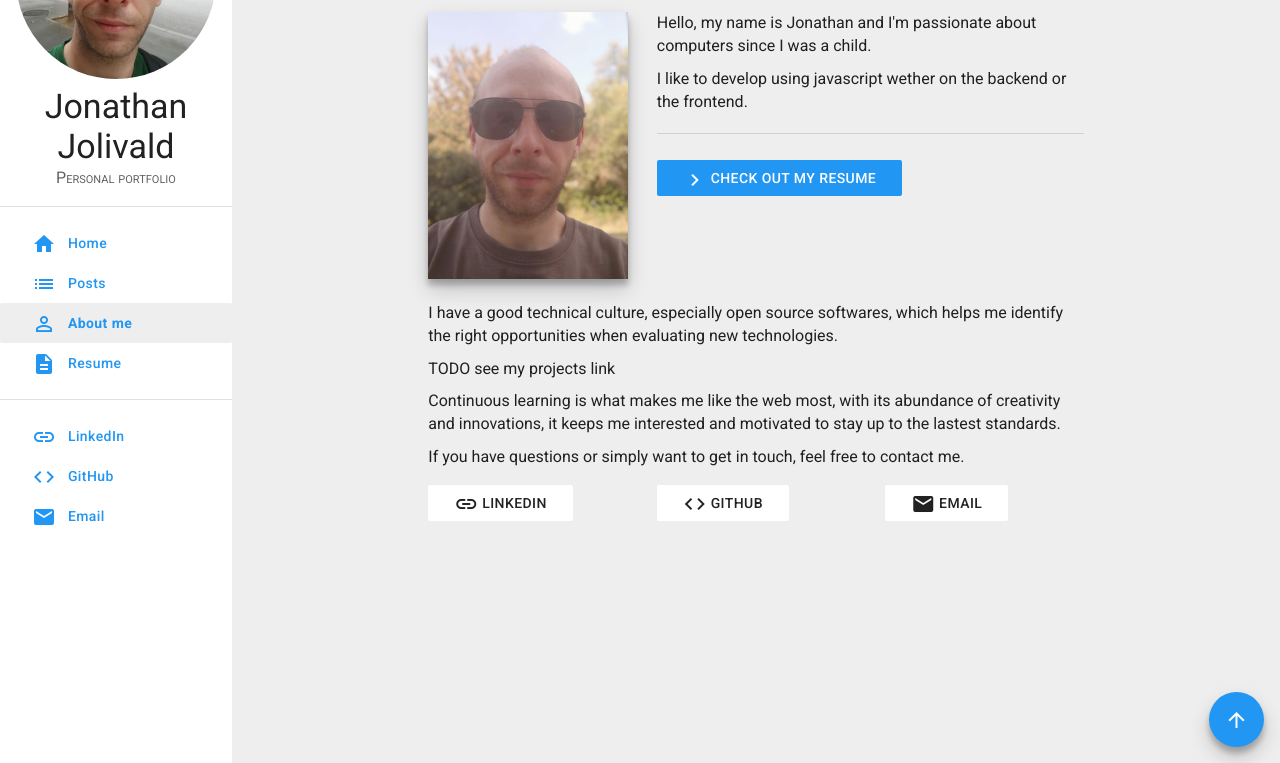
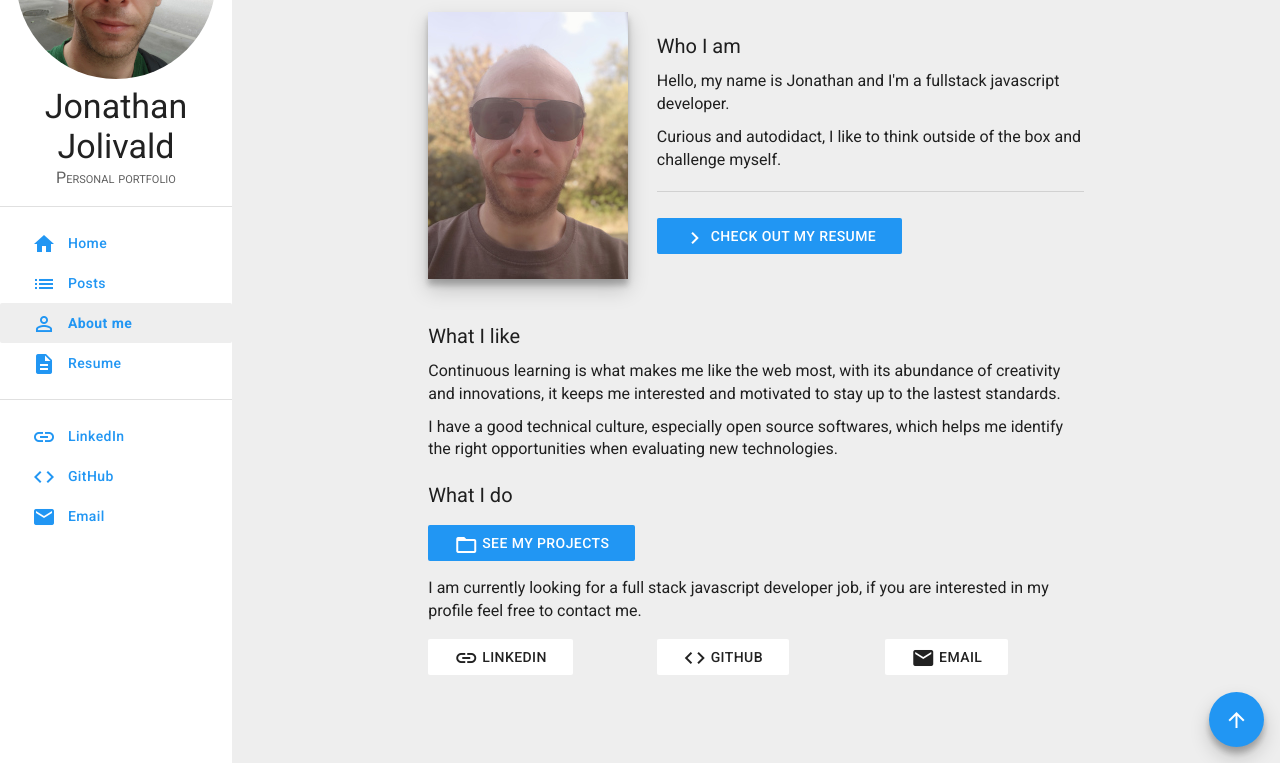
Before and after one commit to jolivald/jolivald.github.io, a Jekyll site: the page built from about.html, in a window 1280 px wide and 900 px high, cut to the strip 137-900 px from the top of the window. Built offline with Jekyll 4.4.1, drawn with Linux system fonts in a browser that asks for light colours.

Commit message:
Move pages from md to html

```diff
--- a/_layouts/about.html
+++ /dev/null
@@ -1,30 +0,0 @@
-{% capture about_content %}
-<div class="mui-row">
-  <div class="mui-col-xs-12 mui-col-sm-5 mui-col-lg-4">
-    <img src="/assets/images/about.jpg" class="mui--z3" alt="Profile picture"/>
-  </div>
-  <div class="mui-col-xs-12 mui-col-sm-7 mui-col-lg-8">
-    <p>Hello, my name is Jonathan and I'm passionate about computers since I was a child.</p>
-    <p>I like to develop using javascript wether on the backend or the frontend.</p>
-    <hr class="mui--hidden-xs"/>
-    <a href="/resume" class="mui-btn mui-btn--primary">
-      <i class="material-icons">navigate_next</i>
-      Check out my resume
-    </a>
-  </div>
-</div>
-
-{{ content }}
-
-<div class="mui-row">
-  {% for entry in site.data.social.networks %}
-  <div class="mui-col-xs-12 mui-col-md-4">
-    <a href="{{ entry.url }}" class="mui-btn" style="float: left; margin-right: 1rem">
-      <i class="material-icons">{{ entry.icon }}</i>
-      {{ entry.label }}
-    </a>
-  </div>
-  {% endfor %}
-</div>
-{% endcapture %}
-{% include layout.html content=about_content %}
--- a/_sass/_theme.scss
+++ b/_sass/_theme.scss
@@ -30,7 +30,7 @@ pre.highlight {
 }
 
 // style for about page only
-body.about-md {
+body.about-html {
   #content-wrapper {
     .mui-container {
       img {
@@ -44,7 +44,7 @@ body.about-md {
 }
 
 // style for resume page only
-body.resume-md {
+body.resume-html {
   .mui-container {
     embed {
       width: 100%;
@@ -54,14 +54,14 @@ body.resume-md {
 }
 
 // style for contact page only
-body.contact-md {
+body.contact-html {
   .mui-btn[type="submit"] {
     margin: 1rem 0;
   }
 }
 
 // style for posts listing page
-body.posts-md {
+body.posts-html {
   .mui-row {
   height: 12.5rem;
     .mui-col-xs-12 {
--- /dev/null
+++ b/about.html
@@ -0,0 +1,51 @@
+---
+title: About me
+layout: default
+---
+<div class="mui-row">
+  <div class="mui-col-xs-12 mui-col-sm-5 mui-col-lg-4">
+    <img src="/assets/images/about.jpg" class="mui--z3" alt="Profile picture"/>
+  </div>
+  <div class="mui-col-xs-12 mui-col-sm-7 mui-col-lg-8">
+    <h3>Who I am</h3>
+    <p>Hello, my name is Jonathan and I'm a fullstack javascript developer.</p>
+    <p>Curious and autodidact, I like to think outside of the box and challenge myself.</p>
+    <hr class="mui--hidden-xs"/>
+    <a href="/resume" class="mui-btn mui-btn--primary">
+      <i class="material-icons">navigate_next</i>
+      Check out my resume
+    </a>
+  </div>
+</div>
+<h3>What I like</h3>
+<p>
+  Continuous learning is what makes me like the web most, with its abundance of creativity
+  and innovations, it keeps me interested and motivated to stay up to the lastest standards.
+</p>
+<p>
+  I have a good technical culture, especially open source softwares, which helps me identify
+  the right opportunities when evaluating new technologies.
+</p>
+
+<h3>What I do</h3>
+<p>
+</p>
+<a href="{% link projects.html %}" class="mui-btn mui-btn--primary">
+  <i class="material-icons">folder_open</i>
+  See my projects
+</a>
+<p>
+  I am currently looking for a full stack javascript developer job, if you are interested
+  in my profile feel free to contact me.
+</p>
+
+<div class="mui-row">
+  {% for entry in site.data.social.networks %}
+  <div class="mui-col-xs-12 mui-col-md-4">
+    <a href="{{ entry.url }}" class="mui-btn" style="float: left; margin-right: 1rem">
+      <i class="material-icons">{{ entry.icon }}</i>
+      {{ entry.label }}
+    </a>
+  </div>
+  {% endfor %}
+</div>
--- a/about.md
+++ /dev/null
@@ -1,11 +0,0 @@
----
-title: About me
-layout: about
----
-I have a good technical culture, especially open source softwares, which helps me identify the right opportunities when evaluating new technologies.
-
-TODO see my projects link
-
-Continuous learning is what makes me like the web most, with its abundance of creativity and innovations, it keeps me interested and motivated to stay up to the lastest standards.
-
-If you have questions or simply want to get in touch, feel free to contact me.
```
Also changed, not shown: contact.html (renamed from _layouts/contact.html, +5 -9 lines), contact.md (deleted, +0 -7 lines), gulpfile.js (+27 -11 lines), projects.html (added, +22 -0 lines), resume.html (renamed from _layouts/resume.html, +11 -7 lines), resume.md (deleted, +0 -4 lines).
